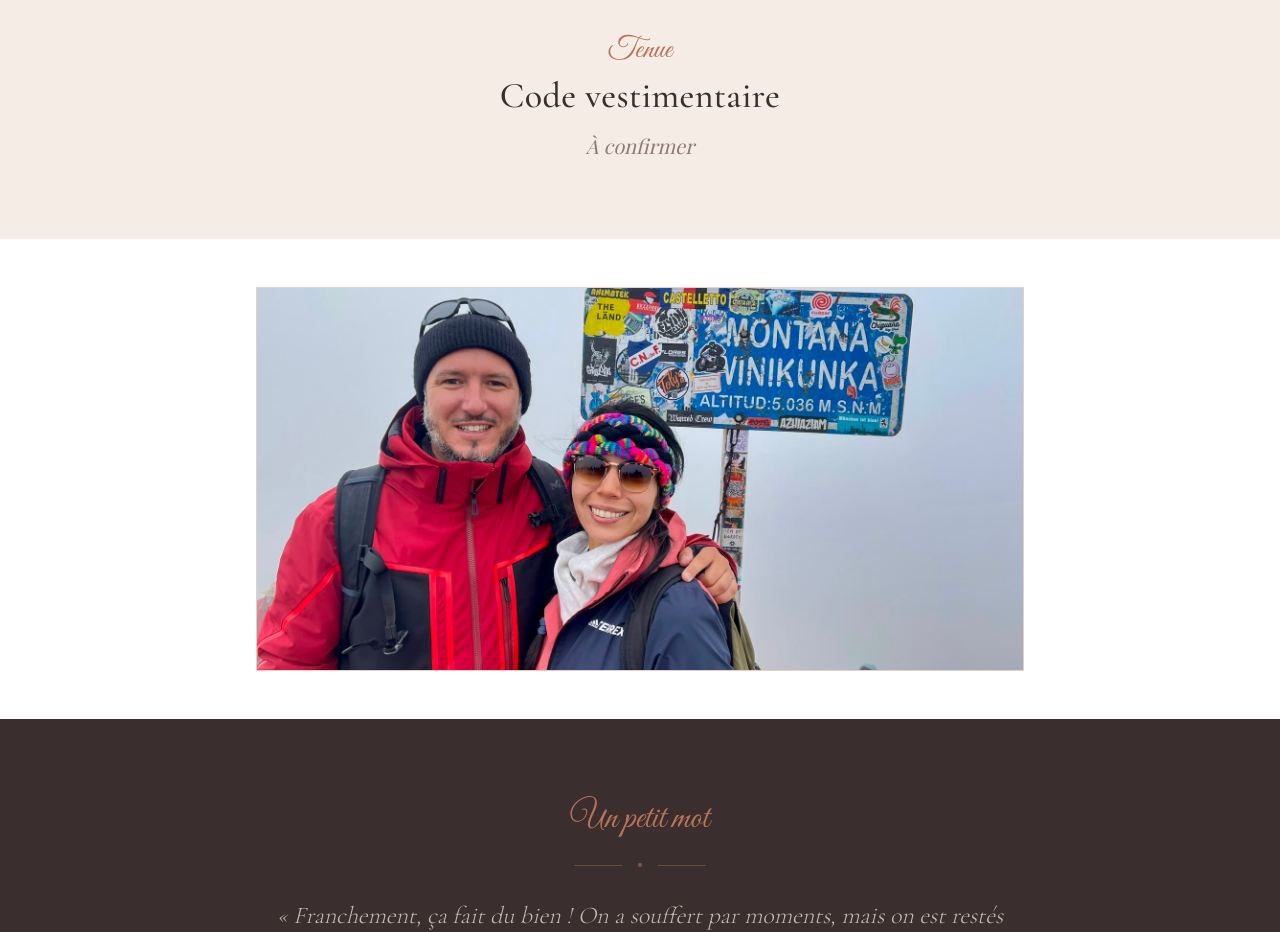
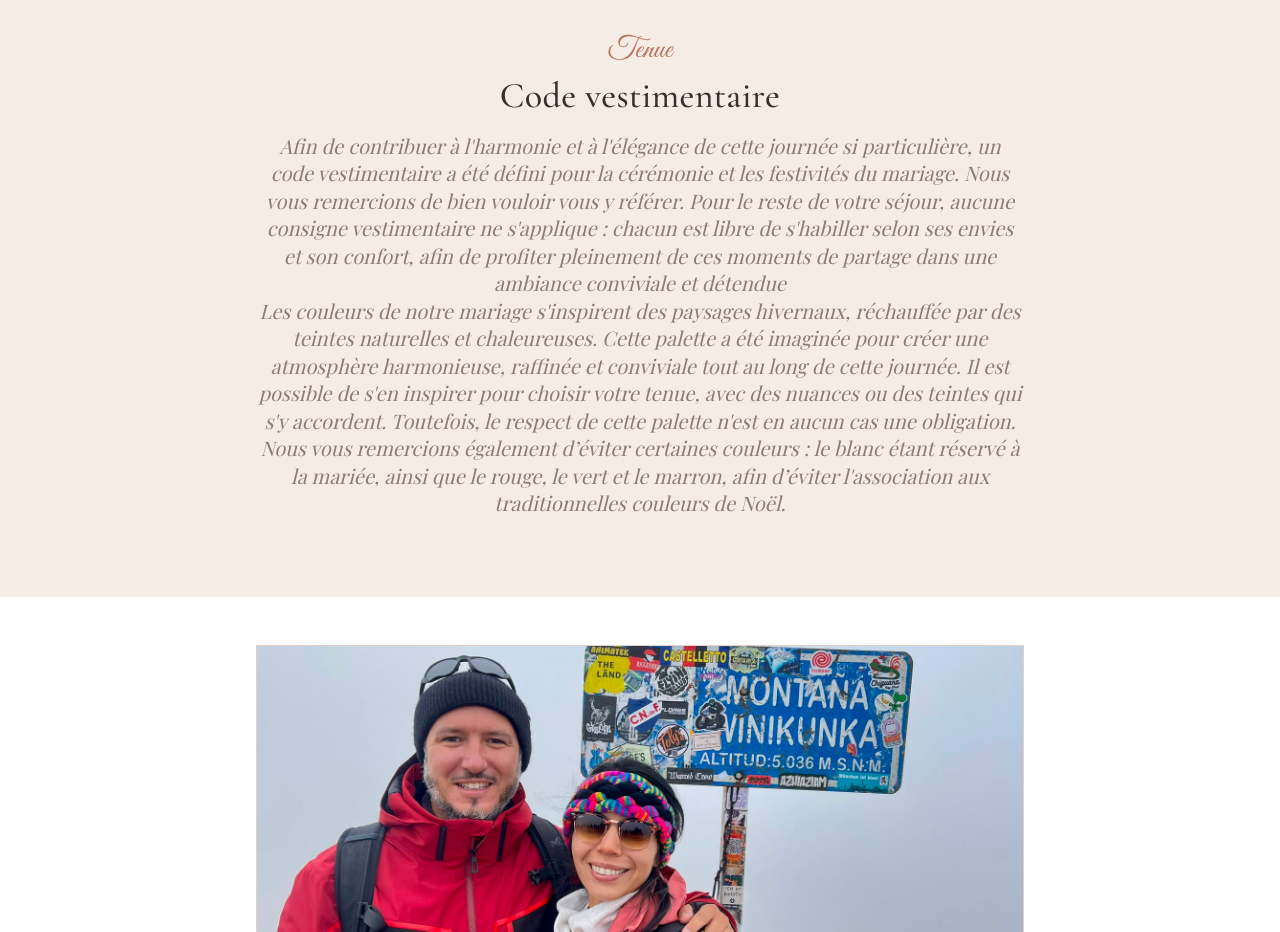
Before and after one commit to David-konate/k-a_wedding, a Next.js app: page / in a window 1280 px wide. Shown: the part 4480-5412 px from the top of the page. Built offline with nearby package versions, Linux system fonts and the light colour scheme; no server answers.

Commit message:
ajout text palette couleur

```diff
--- a/app/page.tsx
+++ b/app/page.tsx
@@ -213,6 +213,9 @@ export default function HomePage() {
           <p className="font-[family-name:var(--font-playfair)] text-[#8c7b72] italic text-xl leading-snug">
             {t("dresscode.description")}
           </p>
+          <p className="font-[family-name:var(--font-playfair)] text-[#8c7b72] italic text-xl leading-snug">
+            {t("dresscode.color-palette")}
+          </p>
         </div>
       </section>
 
--- a/messages/es.json
+++ b/messages/es.json
@@ -66,7 +66,8 @@
   },
   "dresscode": {
     "title": "Código de vestimenta",
-    "description": "Por confirmar"
+    "description": "Con el fin de contribuir a la armonía y la elegancia de este día tan especial, se ha establecido un código de vestimenta para la ceremonia y la celebración del matrimonio. Les agradecemos tenerlo en cuenta al momento de elegir su atuendo. Para el resto de su estancia con nosotros, no existe ninguna indicación en cuanto a la vestimenta: cada uno es libre de vestir como prefiera y se sienta más cómodo, para disfrutar plenamente de estos momentos de encuentro en un ambiente relajado y acogedor.",
+    "color-palette":"La paleta de colores de nuestra boda se inspira en los paisajes invernales, matizados por tonos naturales y acogedores. Elegimos esta combinación para crear un ambiente armonioso, refinado y cálido durante toda la jornada. Pueden utilizarla como referencia al elegir su vestuario —incorporando tonalidades a juego—, aunque seguir esta paleta no es, en absoluto, obligatorio. Asimismo, les pedimos que eviten ciertos colores: el blanco (reservado para la novia), así como el rojo, el verde y el marrón, para evitar asociaciones con los colores tradicionales de la Navidad."
   },
   "contact": {
     "title": "Contacto",
--- a/messages/fr.json
+++ b/messages/fr.json
@@ -66,7 +66,8 @@
   },
   "dresscode": {
     "title": "Code vestimentaire",
-    "description": "À confirmer"
+    "description": "Afin de contribuer à l'harmonie et à l'élégance de cette journée si particulière, un code vestimentaire a été défini pour la cérémonie et les festivités du mariage. Nous vous remercions de bien vouloir vous y référer. Pour le reste de votre séjour, aucune consigne vestimentaire ne s'applique : chacun est libre de s'habiller selon ses envies et son confort, afin de profiter pleinement de ces moments de partage dans une ambiance conviviale et détendue",
+    "color-palette": "Les couleurs de notre mariage s'inspirent des paysages hivernaux, réchauffée par des teintes naturelles et chaleureuses. Cette palette a été imaginée pour créer une atmosphère harmonieuse, raffinée et conviviale tout au long de cette journée. Il est possible de s'en inspirer pour choisir votre tenue, avec des nuances ou des teintes qui s'y accordent. Toutefois, le respect de cette palette n'est en aucun cas une obligation. Nous vous remercions également d’éviter certaines couleurs : le blanc étant réservé à la mariée, ainsi que le rouge, le vert et le marron, afin d’éviter l'association aux traditionnelles couleurs de Noël."
   },
   "contact": {
     "title": "Contact",
```
